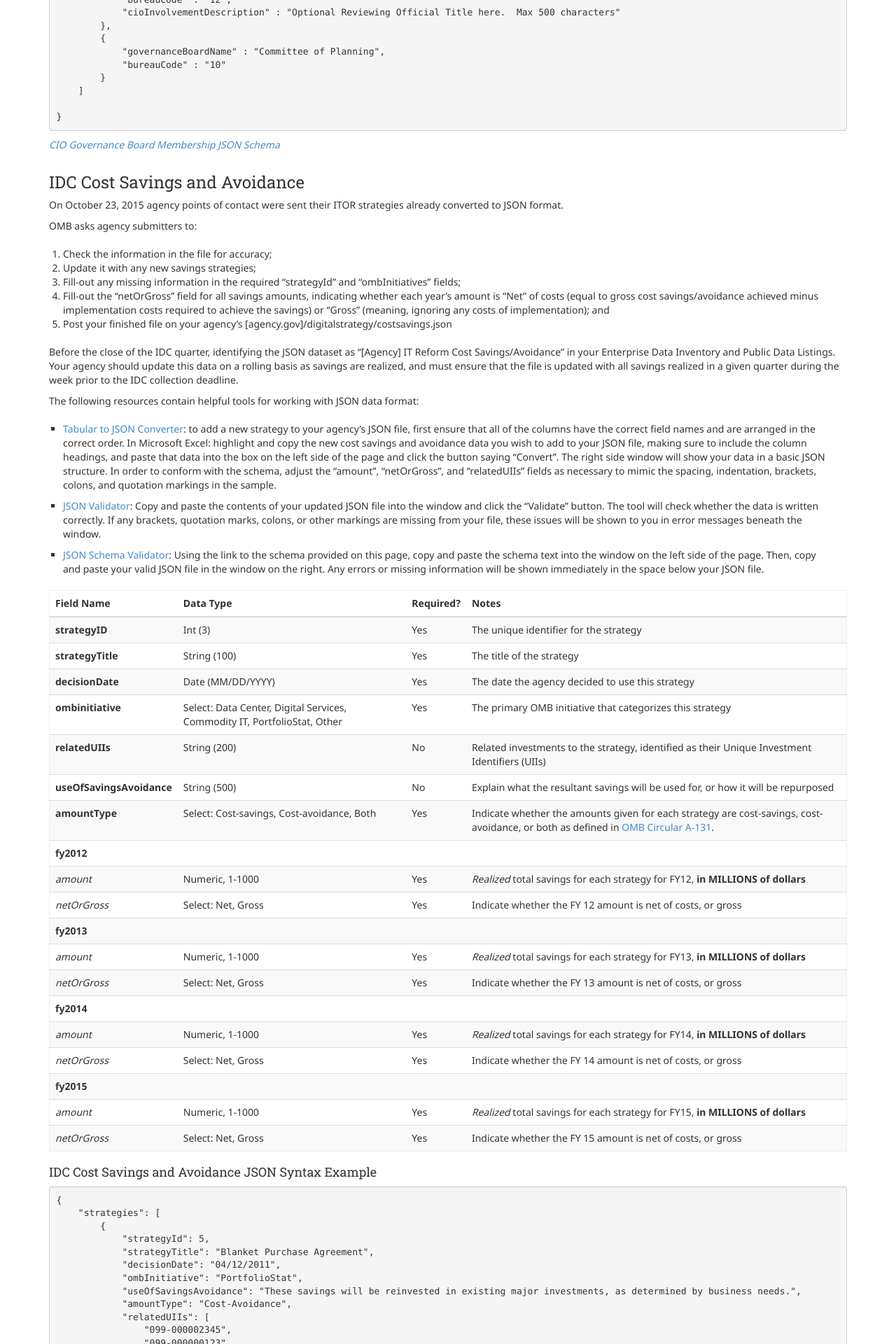
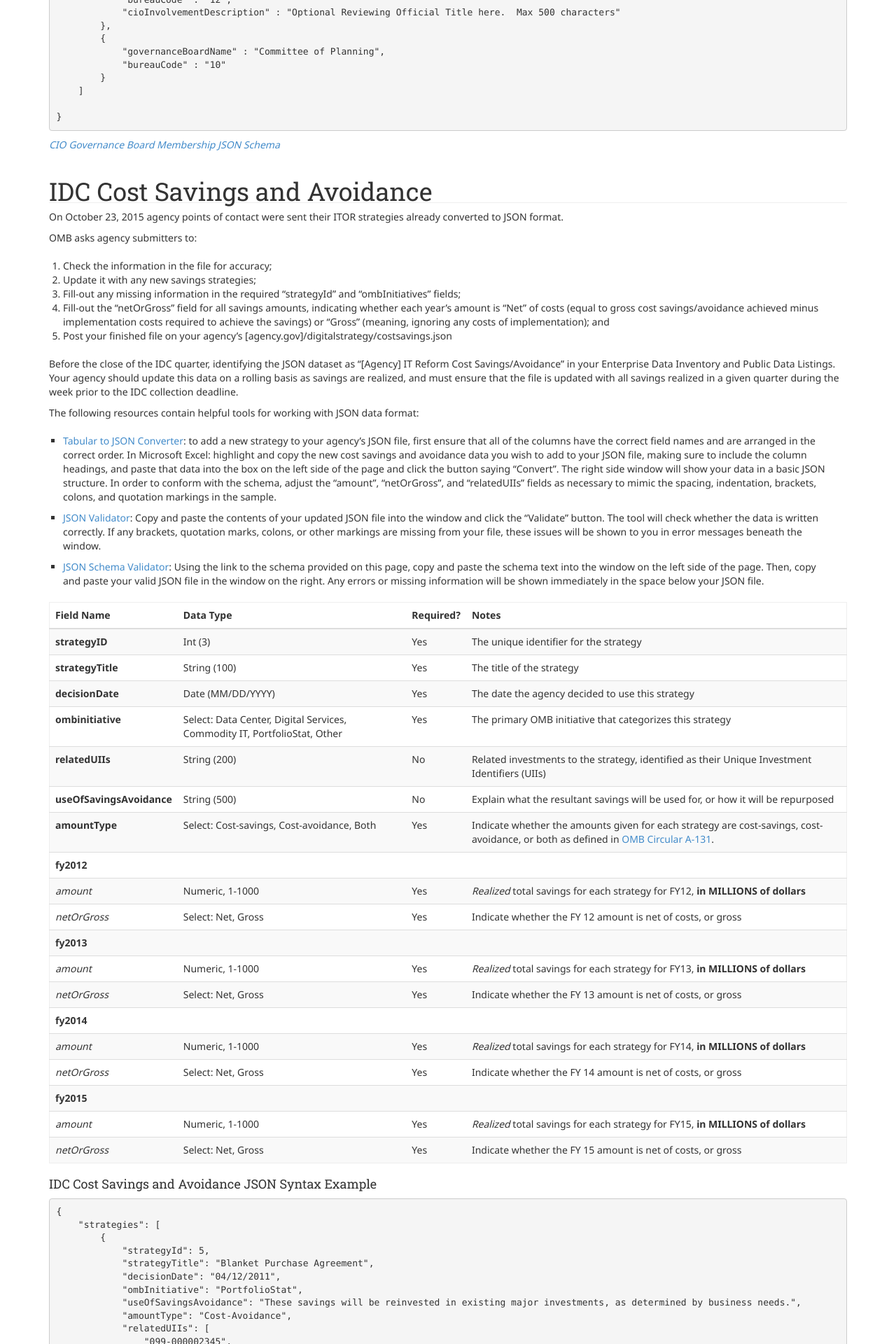
Before and after one commit to WhiteHouse/fitara, a Jekyll site: the page built from schema.md, in a window 1280 px wide. Shown: the part 2124-4044 px from the top of the page at 70% size. Built offline with Jekyll 4.4.1, drawn with Linux system fonts in a browser that asks for light colours.

Commit message:
Fixed header formatting
No substantive changes.

```diff
--- a/schema.md
+++ b/schema.md
@@ -105,7 +105,7 @@ Field Name                            | Data Type                       | Requir
 
 *[CIO Governance Board Membership JSON Schema](https://management.cio.gov/schemaexamples/governanceBoardSchema.json)*
 
-### IDC Cost Savings and Avoidance
+## IDC Cost Savings and Avoidance
 
 On October 23, 2015 agency points of contact were sent their ITOR strategies already converted to JSON format.
 
```
